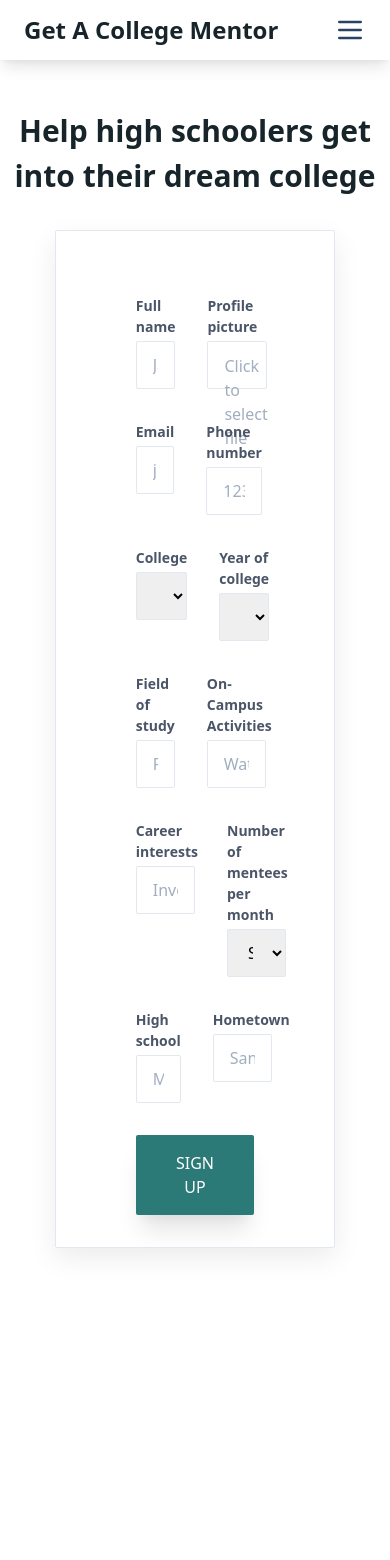
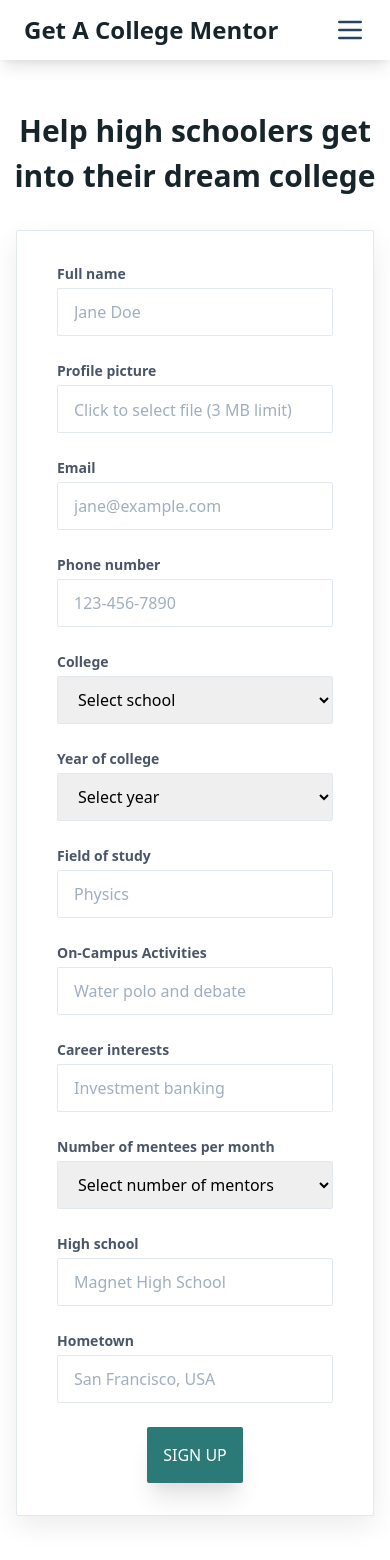
Before and after one commit to adamripley98/get-a-mentor, a Next.js app: page /become-a-mentor in a window 390 px wide. Shown: the top 1560 px of the page. Before the commit the page ends 1296 px from the top, so only its background shows below. Built offline with nearby package versions, Linux system fonts and the light colour scheme.

Commit message:
final style changes

```diff
--- a/components/Input/PictureDropzone.js
+++ b/components/Input/PictureDropzone.js
@@ -28,7 +28,7 @@ export default ({ updateProfilePic, profilePicture }) => {
             {profilePicture && profilePicture.imgName ? (
               <p>{profilePicture.imgName}</p>
             ) : (
-              <p className="text-gray-500">Click to select file</p>
+              <p className="text-gray-500">Click to select file (3 MB limit)</p>
             )}
           </div>
         </section>
--- a/components/MentorForm.js
+++ b/components/MentorForm.js
@@ -100,8 +100,8 @@ class MentorForm extends React.Component {
   showForm() {
     return (
       <>
-        <div className="flex my-8">
-          <div className="w-1/2 mr-4">
+        <div className="flex flex-wrap">
+          <div className="w-full lg:w-1/2 lg:pr-4 mb-6 ">
             <label
               className="block text-gray-700 text-sm font-bold mb-1"
               for="name"
@@ -117,7 +117,7 @@ class MentorForm extends React.Component {
               className="w-full h-12 focus:outline-none focus:shadow-outline border border-gray-300 rounded-sm py-2 px-4 appearance-none leading-normal"
             />
           </div>
-          <div className="w-1/2 ml-4">
+          <div className="w-full lg:w-1/2 lg:pl-4 mb-6">
             <label
               className="block text-gray-700 text-sm font-bold mb-1"
               for="profilePicture"
@@ -131,8 +131,8 @@ class MentorForm extends React.Component {
           </div>
         </div>
 
-        <div className="flex my-8">
-          <div className="w-1/2 mr-4">
+        <div className="flex flex-wrap">
+          <div className="w-full lg:w-1/2 lg:pr-4 mb-6 ">
             <label
               className="block text-gray-700 text-sm font-bold mb-1"
               for="email"
@@ -148,7 +148,7 @@ class MentorForm extends React.Component {
               className="w-full h-12 focus:outline-none focus:shadow-outline border border-gray-300 rounded-sm py-2 px-4 appearance-none leading-normal"
             />
           </div>
-          <div className="w-1/2 ml-4">
+          <div className="w-full lg:w-1/2 lg:pl-4 mb-6">
             <label
               className="block text-gray-700 text-sm font-bold mb-1"
               for="phoneNumber"
@@ -166,8 +166,8 @@ class MentorForm extends React.Component {
           </div>
         </div>
 
-        <div className="flex my-8">
-          <div className="w-1/2 mr-4">
+        <div className="flex flex-wrap">
+          <div className="w-full lg:w-1/2 lg:pr-4 mb-6 ">
             <label
               className="block text-gray-700 text-sm font-bold mb-1"
               for="college"
@@ -176,7 +176,7 @@ class MentorForm extends React.Component {
             </label>
             <SchoolSelect handleChange={this.handleChange} />
           </div>
-          <div className="w-1/2 ml-4">
+          <div className="w-full lg:w-1/2 lg:pl-4 mb-6">
             <label
               className="block text-gray-700 text-sm font-bold mb-1"
               for="yearOfCollege"
@@ -187,8 +187,8 @@ class MentorForm extends React.Component {
           </div>
         </div>
 
-        <div className="flex my-8">
-          <div className="w-1/2 mr-4">
+        <div className="flex flex-wrap">
+          <div className="w-full lg:w-1/2 lg:pr-4 mb-6 ">
             <label
               className="block text-gray-700 text-sm font-bold mb-1"
               for="fieldOfStudy"
@@ -204,7 +204,7 @@ class MentorForm extends React.Component {
               className="w-full h-12 focus:outline-none focus:shadow-outline border border-gray-300 rounded-sm py-2 px-4 appearance-none leading-normal"
             />
           </div>
-          <div className="w-1/2 ml-4">
+          <div className="w-full lg:w-1/2 lg:pl-4 mb-6 ">
             <label
               className="block text-gray-700 text-sm font-bold mb-1"
               for="activities"
@@ -222,8 +222,8 @@ class MentorForm extends React.Component {
           </div>
         </div>
 
-        <div className="flex my-8">
-          <div className="w-1/2 mr-4">
+        <div className="flex flex-wrap">
+          <div className="w-full lg:w-1/2 lg:pr-4 mb-6 ">
             <label
               className="block text-gray-700 text-sm font-bold mb-1"
               for="careerInterests"
@@ -239,7 +239,7 @@ class MentorForm extends React.Component {
               className="w-full h-12 focus:outline-none focus:shadow-outline border border-gray-300 rounded-sm py-2 px-4 appearance-none leading-normal"
             />
           </div>
-          <div className="w-1/2 ml-4">
+          <div className="w-full lg:w-1/2 lg:pl-4 mb-6">
             <label
               className="block text-gray-700 text-sm font-bold mb-1"
               for="numMentees"
@@ -250,8 +250,8 @@ class MentorForm extends React.Component {
           </div>
         </div>
 
-        <div className="flex my-8">
-          <div className="w-1/2 mr-4">
+        <div className="flex flex-wrap">
+          <div className="w-full lg:w-1/2 lg:pr-4 mb-6 ">
             <label
               className="block text-gray-700 text-sm font-bold mb-1"
               for="highSchool"
@@ -267,7 +267,7 @@ class MentorForm extends React.Component {
               className="w-full h-12 focus:outline-none focus:shadow-outline border border-gray-300 rounded-sm py-2 px-4 appearance-none leading-normal"
             />
           </div>
-          <div className="w-1/2 ml-4">
+          <div className="w-full lg:w-1/2 lg:pl-4 mb-6 ">
             <label
               className="block text-gray-700 text-sm font-bold mb-1"
               for="highSchool"
@@ -296,7 +296,7 @@ class MentorForm extends React.Component {
   render() {
     return (
       <div
-        className="w-3/4 mx-2 py-8 px-20 border border-solid rounded-sm border-gray-300"
+        className="w-full md:w-3/4 mx-2 py-8 px-10 md:px-20 border border-solid rounded-sm border-gray-300"
         style={{
           boxShadow: "0 10px 28px rgba(0,0,0,.08)"
         }}
--- a/components/button.js
+++ b/components/button.js
@@ -2,7 +2,8 @@ export default ({ children, className }) => (
   <button
     className={`
         ${className}
-        px-8
+        sm:px-8
+        px-4
         py-4
         teal-btn
         rounded-sm
--- a/pages/index.js
+++ b/pages/index.js
@@ -9,8 +9,8 @@ export default function IndexPage() {
   return (
     <div>
       <Nav />
-      <section id="top" className="top-background flex items-center">
-        <div className="container mx-6 lg:mx-20 lg:flex lg:items-center rounded-lg">
+      <section id="top" className="top-background flex">
+        <div className="container my-auto mx-6 sm:mx-auto lg:mx-20 flex flex-col lg:flex-row items-center justify-center rounded-lg">
           <div className="lg:w-1/2">
             <h1 className="mt-10 lg:mt-0 text-4xl xl:text-5xl font-extrabold leading-tight dark-font">
               Ready to take the next step towards your college dreams?
```
Also changed, not shown: components/ConnectForm.js (+17 -21 lines).
